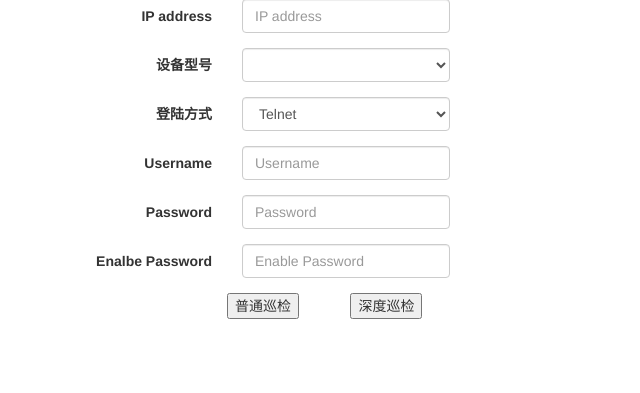
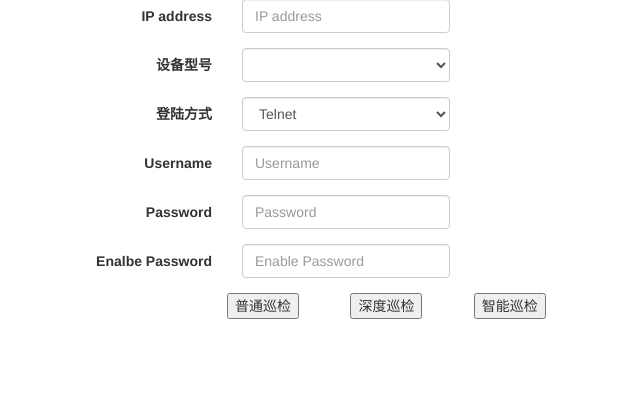
Before and after one commit to haixiaohai/flask-mit, a Flask app: page /single in a window 1280 px wide. Shown: the part 123-516 px from the top of the page, without its empty margins (318-958 px from the left). Run offline with Flask 2, Linux system fonts and the light colour scheme; data that the repository does not hold is empty; some libraries are stand-ins or nearby versions.

Commit message:
20190104 modify

```diff
--- a/app/templates/single.html
+++ b/app/templates/single.html
@@ -43,6 +43,7 @@
                 <div class="form-group">
                     {{ form.submit(class='col-xs-offset-4') }}
                     {{ form.submit2(class='col-xs-offset-1') }}
+                    {{ form.submit3(class='col-xs-offset-1') }}
                 </div>
             </form>
         </div>
```
